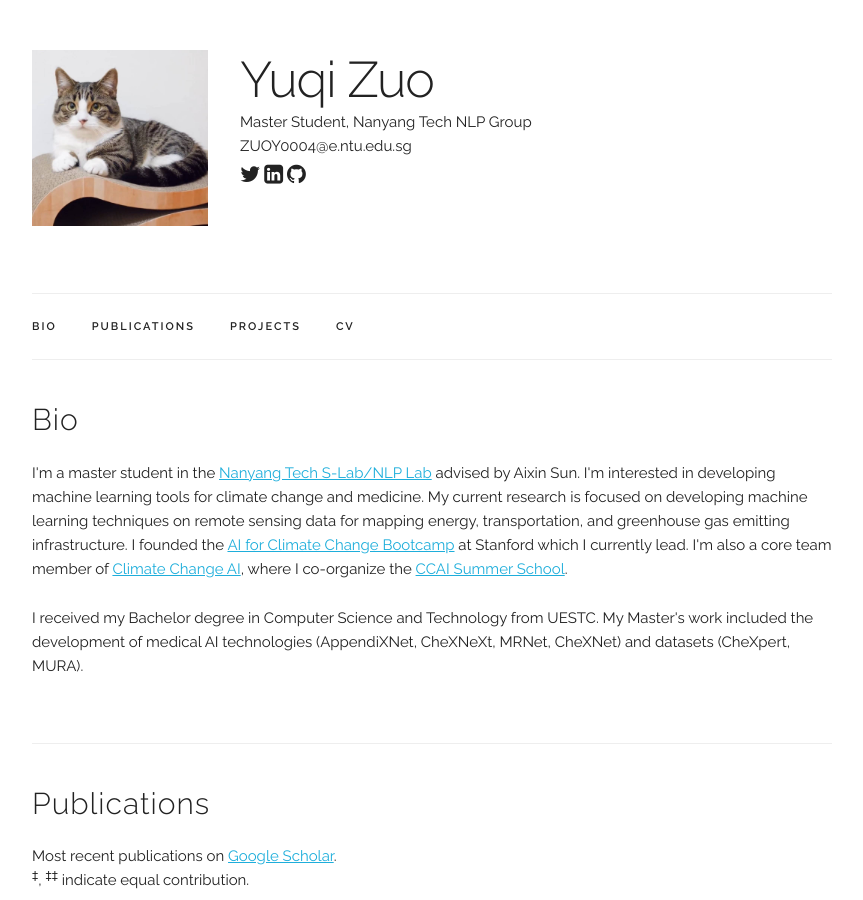
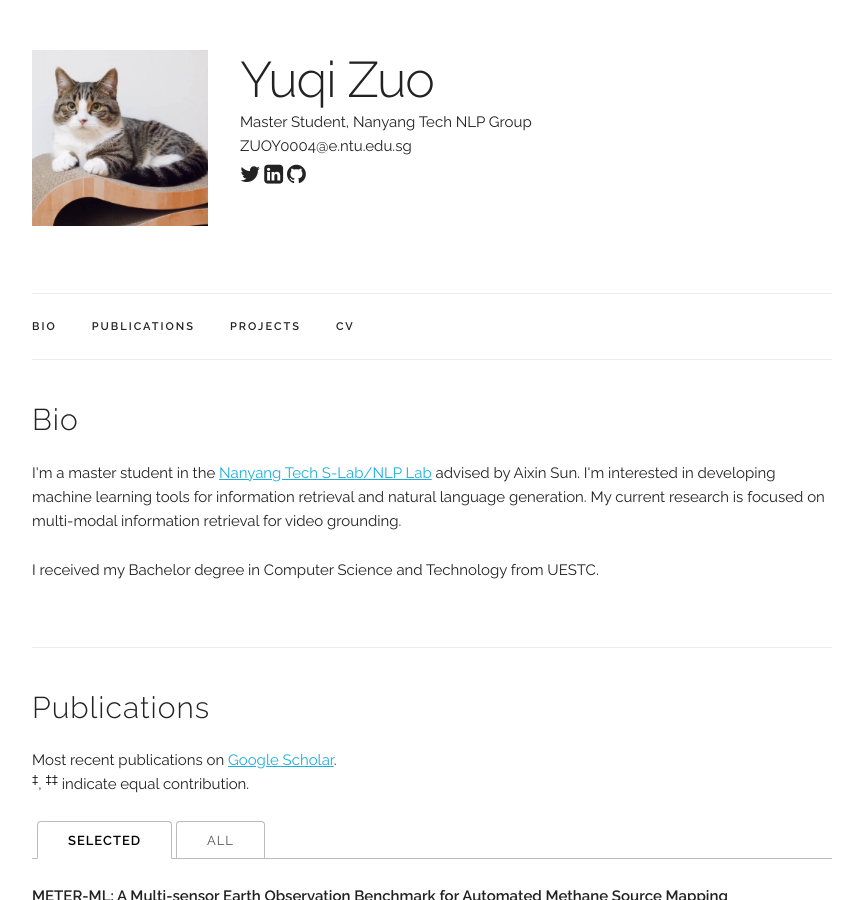
Before and after one commit to zyqdzkd/zyqdzkd.github.io, a Jekyll site: the page built from index.html, in a window 1280 px wide and 900 px high. Shown: the whole window, without its empty margins (208-1071 px from the left). Built offline with Jekyll 4.4.1, drawn with Linux system fonts in a browser that asks for light colours.

Commit message:
Update index.html

```diff
--- a/index.html
+++ b/index.html
@@ -6,10 +6,9 @@ title: Personal Webpage
 <div class="docs-section" id="bio">
   <h4>Bio</h4>
   <p>
-  I'm a master student in the <a href="https://stanfordmlgroup.github.io/">Nanyang Tech S-Lab/NLP Lab</a> advised by Aixin Sun. I'm interested in developing machine learning tools for climate change and medicine. My current research is focused on developing machine learning techniques on remote sensing data for mapping energy, transportation, and greenhouse gas emitting infrastructure. I founded the <a href="https://stanfordmlgroup.github.io/programs/aicc-bootcamp/">AI for Climate Change Bootcamp</a> at Stanford which I currently lead.  I'm also a core team member of <a href="https://www.climatechange.ai/">Climate Change AI</a>, where I co-organize the <a href="https://www.climatechange.ai/events/summer_school2022">CCAI Summer School</a>.
-  </p>
+  I'm a master student in the <a href="https://stanfordmlgroup.github.io/">Nanyang Tech S-Lab/NLP Lab</a> advised by Aixin Sun. I'm interested in developing machine learning tools for information retrieval and natural language generation. My current research is focused on multi-modal information retrieval for video grounding.
   <p>
-  I received my Bachelor degree in Computer Science and Technology from UESTC. My Master's work included the development of medical AI technologies (AppendiXNet, CheXNeXt, MRNet, CheXNet) and datasets (CheXpert, MURA).
+  I received my Bachelor degree in Computer Science and Technology from UESTC.
   </p>
 </div>
 
```
